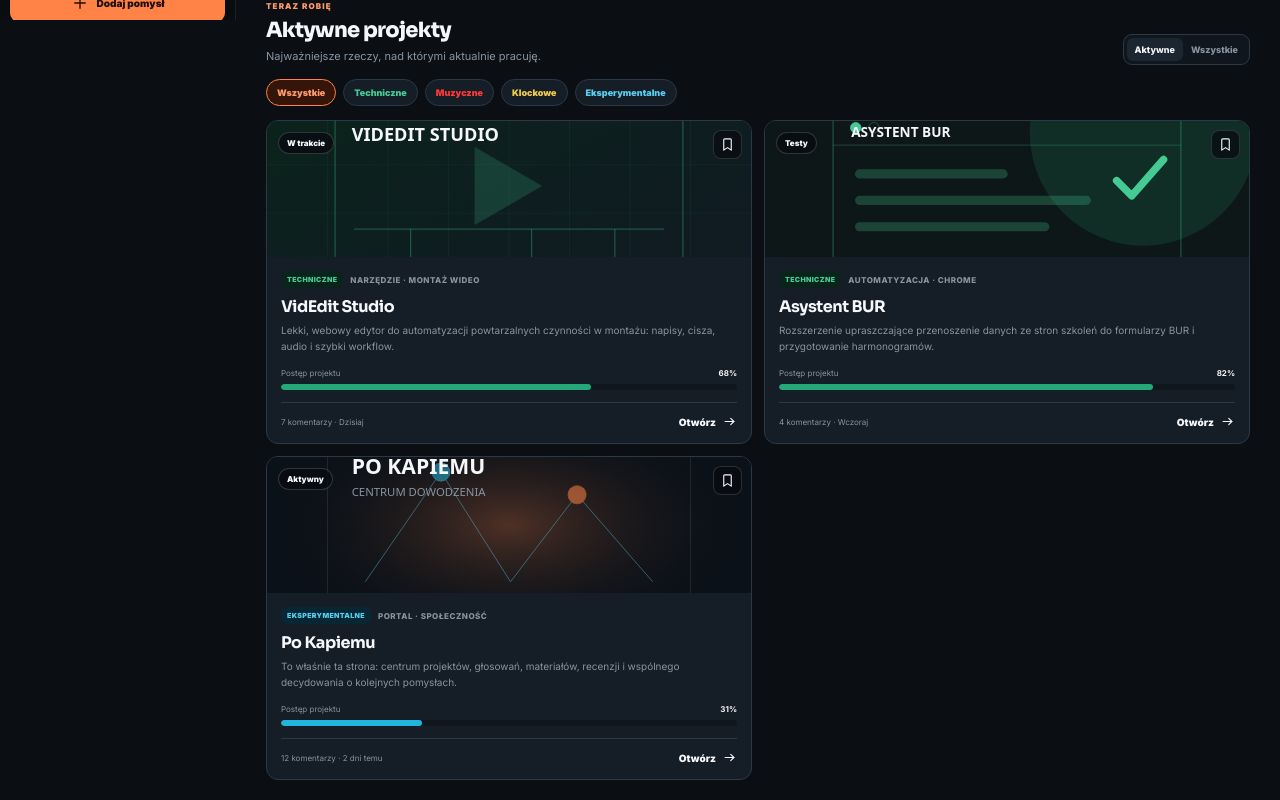
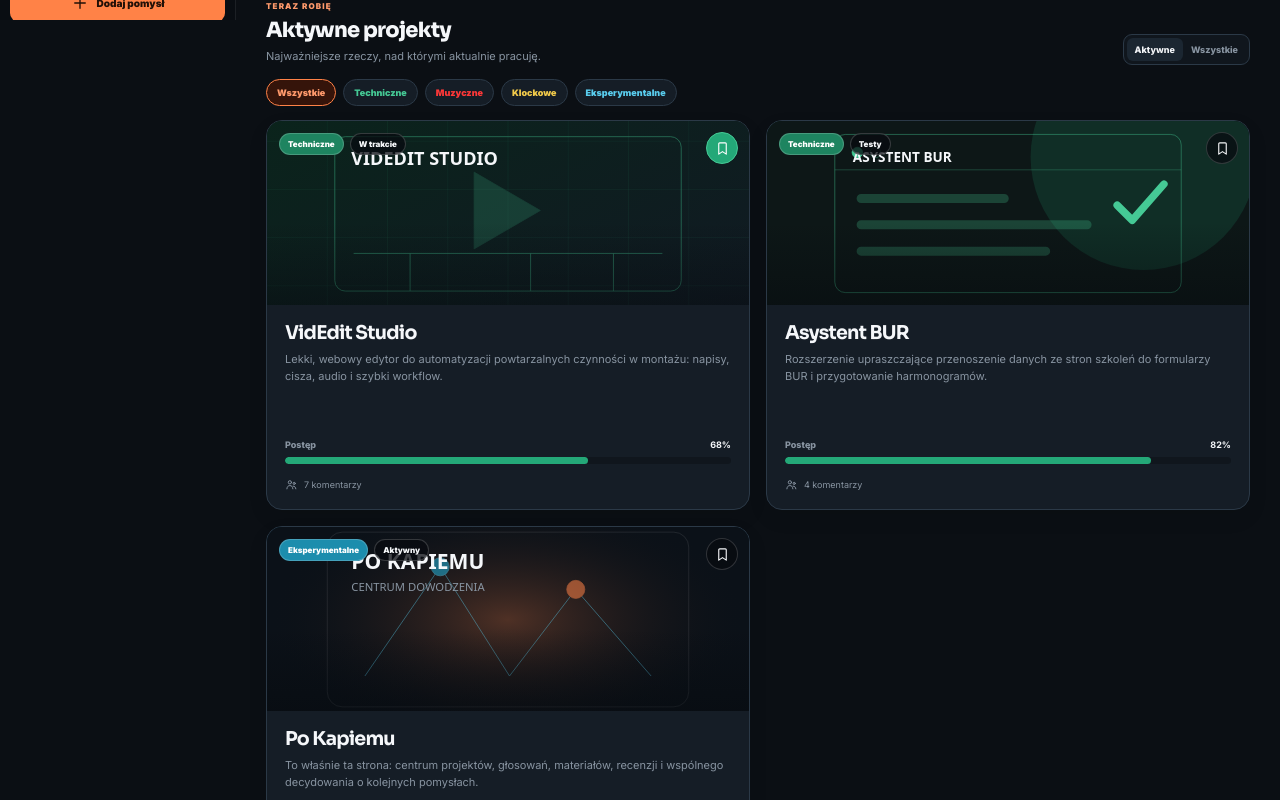
Before and after one commit to kapi1944/Po_Kapiemu, a React (Vite) app: page / in a window 1280 px wide. Shown: the part 780-1580 px from the top of the page. Built offline with nearby package versions, Linux system fonts and the light colour scheme.

Commit message:
style: dopracuj finalne karty projektow

```diff
--- a/src/App.css
+++ b/src/App.css
@@ -117,37 +117,38 @@
 .status-legend b { color: var(--text); }
 
 /* Projekty */
-.projects-grid { display: grid; grid-template-columns: repeat(4,minmax(0,1fr)); gap: 12px; }
-.project-card { position: relative; display: flex; min-width: 0; overflow: hidden; flex-direction: column; border: 1px solid var(--line); border-radius: 12px; background: var(--panel); transition: transform 160ms ease-out,border-color 160ms ease-out,box-shadow 160ms ease-out; }
-.project-card:hover { transform: translateY(-1px) scale(1.012); border-color: var(--category-color); box-shadow: 0 14px 34px color-mix(in srgb,var(--category-color) 15%,transparent); }
+.projects-grid { display: grid; grid-template-columns: repeat(4,minmax(0,1fr)); gap: 16px; }
+.project-card { position: relative; display: flex; min-width: 0; min-height: 390px; overflow: hidden; flex-direction: column; border: 1px solid var(--line); border-radius: 16px; background: var(--panel); box-shadow: 0 8px 20px rgba(0,0,0,.08); transition: transform 180ms ease-out,border-color 180ms ease-out,box-shadow 180ms ease-out; }
+.project-card:hover { transform: translateY(-4px); border-color: color-mix(in srgb,var(--category-color) 68%,var(--line)); box-shadow: 0 20px 40px color-mix(in srgb,var(--category-color) 16%,transparent); }
 .category-technical { --category-color: var(--technical); --category-strong: var(--technical-strong); --category-subtle: var(--technical-subtle); }
 .category-music { --category-color: var(--music); --category-strong: var(--music-strong); --category-subtle: var(--music-subtle); }
 .category-blocks { --category-color: var(--blocks); --category-strong: var(--blocks-strong); --category-subtle: var(--blocks-subtle); }
 .category-experimental { --category-color: var(--experimental); --category-strong: var(--experimental-strong); --category-subtle: var(--experimental-subtle); }
-.project-visual { position: relative; height: 136px; overflow: hidden; background: linear-gradient(145deg,var(--category-subtle),#0d131a); }
+.project-visual { position: relative; height: 184px; overflow: hidden; background: linear-gradient(145deg,var(--category-subtle),#0d131a); }
 .project-visual img { width: 100%; height: 100%; object-fit: cover; }
+.project-visual::after { position: absolute; inset: auto 0 0; height: 45%; background: linear-gradient(transparent,rgba(5,8,12,.42)); content: ""; pointer-events: none; }
 .visual-grid { position: absolute; inset: 0; background-image: linear-gradient(rgba(255,255,255,.05) 1px,transparent 1px),linear-gradient(90deg,rgba(255,255,255,.05) 1px,transparent 1px); background-size: 22px 22px; }
 .visual-orb { position: absolute; top: -35px; right: -25px; width: 145px; height: 145px; border-radius: 50%; background: var(--category-color); filter: blur(8px); opacity: .33; }
 .visual-orb.two { top: auto; right: auto; bottom: -55px; left: 18px; width: 95px; height: 95px; opacity: .18; }
 .visual-symbol { position: absolute; bottom: 17px; left: 17px; color: #fff; font-family: "Sora Variable",sans-serif; font-size: 24px; font-weight: 850; letter-spacing: -.08em; }
-.status-chip { position: absolute; top: 11px; left: 11px; border: 1px solid rgba(255,255,255,.16); border-radius: 999px; padding: 5px 8px; background: rgba(8,11,16,.78); color: #f4f6f8; font-size: 8px; font-weight: 850; }
-.bookmark-button { position: absolute; top: 9px; right: 9px; display: grid; width: 29px; height: 29px; place-items: center; border: 1px solid rgba(255,255,255,.14); border-radius: 8px; background: rgba(8,11,16,.76); color: #f4f6f8; }
-.bookmark-button:hover { color: var(--category-strong); }
-.project-lock-overlay { position: absolute; right: 9px; bottom: 9px; left: 9px; display: flex; align-items: center; gap: 6px; border: 1px solid rgba(255,255,255,.12); border-radius: 7px; padding: 7px 9px; background: rgba(5,8,12,.84); color: #f4f5f7; font-size: 8px; font-weight: 800; }
-.project-card.locked { opacity: .8; }
-.project-card-body { display: flex; flex: 1; flex-direction: column; padding: 14px; }
-.project-meta { display: flex; min-width: 0; align-items: center; gap: 7px; }
-.category-badge { flex: none; border-radius: 6px; padding: 4px 6px; background: var(--category-subtle); color: var(--category-strong); font-size: 7px; font-weight: 900; letter-spacing: .05em; text-transform: uppercase; }
-.eyebrow { overflow: hidden; color: var(--muted); font-size: 8px; font-weight: 800; letter-spacing: .06em; text-overflow: ellipsis; text-transform: uppercase; white-space: nowrap; }
-.project-card h3 { margin: 8px 0 6px; font-size: 16px; letter-spacing: -.03em; }
-.project-card p { margin: 0; color: var(--muted); font-size: 10px; line-height: 1.55; }
-.project-progress-label { display: flex; justify-content: space-between; margin-top: auto; padding-top: 14px; color: var(--muted); font-size: 8px; }
+.project-visual-meta { position: absolute; z-index: 1; top: 12px; left: 12px; display: flex; align-items: center; gap: 6px; }
+.status-chip, .project-visual .category-badge { border: 1px solid rgba(255,255,255,.18); border-radius: 999px; padding: 5px 8px; background: rgba(8,11,16,.76); color: #f4f6f8; font-size: 8px; font-weight: 850; }
+.project-visual .category-badge { background: color-mix(in srgb,var(--category-color) 76%,#0b1016); color: #fff; }
+.bookmark-button { position: absolute; z-index: 1; top: 11px; right: 11px; display: grid; width: 32px; height: 32px; place-items: center; border: 1px solid rgba(255,255,255,.16); border-radius: 50%; background: rgba(8,11,16,.76); color: #f4f6f8; }
+.bookmark-button:hover, .bookmark-button[aria-pressed="true"] { border-color: var(--category-strong); background: var(--category-color); color: #fff; }
+.project-card.locked { opacity: .78; }
+.project-card-body { display: flex; flex: 1; flex-direction: column; padding: 18px; }
+.project-card h3 { margin: 0 0 7px; font-size: 19px; letter-spacing: -.04em; line-height: 1.12; }
+.project-card h3 a { color: inherit; }
+.project-card h3 a:hover { color: var(--category-strong); }
+.project-card p { display: -webkit-box; overflow: hidden; margin: 0; color: var(--muted); font-size: 11px; line-height: 1.5; -webkit-box-orient: vertical; -webkit-line-clamp: 2; }
+.project-progress-label { display: flex; justify-content: space-between; margin-top: auto; padding-top: 18px; color: var(--muted); font-size: 9px; font-weight: 750; }
 .project-progress-label strong { color: var(--text); }
-.progress-track { height: 6px; overflow: hidden; margin-top: 6px; border-radius: 999px; background: var(--panel-2); }
+.progress-track { height: 7px; overflow: hidden; margin-top: 7px; border-radius: 999px; background: var(--panel-2); }
 .progress-track span { display: block; height: 100%; border-radius: inherit; background: var(--category-color); }
 .progress-track.large { height: 8px; background: rgba(255,255,255,.12); }
-.project-card-footer { display: flex; align-items: center; justify-content: space-between; gap: 8px; margin-top: 12px; border-top: 1px solid var(--line); padding-top: 11px; }
-.project-signal { color: var(--muted); font-size: 8px; }
+.project-card-footer { display: flex; align-items: center; margin-top: 14px; }
+.project-signal { display: inline-flex; align-items: center; gap: 6px; color: var(--muted); font-size: 9px; }
 .section-more { margin-top: 20px; text-align: center; }
 .section-more a { display: inline-flex; align-items: center; gap: 6px; color: var(--muted); font-size: 10px; font-weight: 800; }
 
--- a/src/components/ProjectCard.tsx
+++ b/src/components/ProjectCard.tsx
@@ -5,21 +5,19 @@ import { Icon } from './Icons';
 
 export function ProjectCard({ project }: { project: Project }) {
   const [zapisany, ustawZapisany] = useState(Boolean(project.saved));
-  const sygnal = project.commentsCount ? `${project.commentsCount} komentarzy` : `${project.updatesCount ?? 0} aktualizacji`;
+  const sygnalSpolecznosciowy = project.commentsCount ? `${project.commentsCount} komentarzy` : 'Cisza na razie';
 
   return <article className={`project-card category-${project.category} ${project.locked ? 'locked' : ''}`}>
     <div className="project-visual">
       {project.image ? <img src={project.image} alt=""/> : <><div className="visual-grid"/><div className="visual-orb one"/><div className="visual-orb two"/><div className="visual-symbol">{project.title.slice(0,2).toUpperCase()}</div></>}
-      <span className="status-chip">{project.status}</span>
+      <div className="project-visual-meta"><span className="category-badge">{nazwyKategorii[project.category]}</span><span className="status-chip">{project.status}</span></div>
       <button type="button" className="bookmark-button" aria-label={zapisany ? `Usuń ${project.title} z zapisanych` : `Zapisz ${project.title}`} aria-pressed={zapisany} onClick={() => ustawZapisany(obecny => !obecny)}><Icon name="bookmark" size={15}/></button>
-      {project.locked && <div className="project-lock-overlay"><Icon name="lock" size={16}/><span>Dostępne po zalogowaniu</span></div>}
     </div>
     <div className="project-card-body">
-      <div className="project-meta"><span className="category-badge">{nazwyKategorii[project.category]}</span><span className="eyebrow">{project.eyebrow}</span></div>
-      <h3>{project.title}</h3><p>{project.description}</p>
-      <div className="project-progress-label"><span>Postęp projektu</span><strong>{project.progress}%</strong></div>
+      <h3>{project.locked ? project.title : <Link to={`/projekty/${project.slug}`}>{project.title}</Link>}</h3><p>{project.description}</p>
+      <div className="project-progress-label"><span>Postęp</span><strong>{project.progress}%</strong></div>
       <div className="progress-track" aria-label={`Postęp: ${project.progress}%`}><span style={{width:`${project.progress}%`}}/></div>
-      <div className="project-card-footer"><span className="project-signal">{sygnal} · {project.lastUpdated}</span>{project.locked ? <button className="text-link muted" disabled><Icon name="lock" size={15}/> Wymaga konta</button> : <Link className="text-link" to={`/projekty/${project.slug}`}>Otwórz <Icon name="arrow" size={15}/></Link>}</div>
+      <div className="project-card-footer"><span className="project-signal"><Icon name="people" size={13}/>{sygnalSpolecznosciowy}</span></div>
     </div>
   </article>;
 }
```
